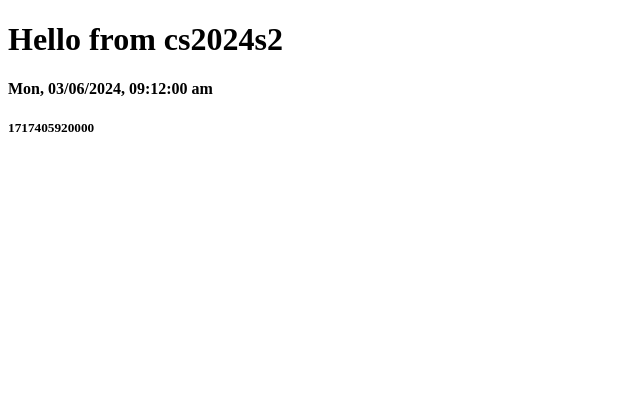
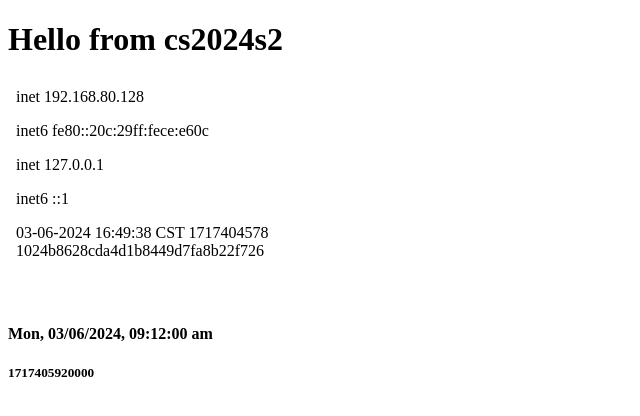
Before and after one commit to Wendyonstars/cs2024s2, a plain HTML site: page docs/index.html in a window 1280 px wide. Shown: the whole page, without its empty margins (0-640 px from the left). Drawn offline with Linux system fonts and the light colour scheme.

Commit message:
Update index.html

```diff
--- a/docs/index.html
+++ b/docs/index.html
@@ -16,7 +16,12 @@
 
     <h1>Hello from  cs2024s2</h1>
 
- <!-- ipaddresses past next line -->
+ <div id="list">
+       <iframe  width="400" height="220" src="./ipaddresses.html"
+                    frameborder="0" >
+          </iframe>
+</div>
+
 
    <h4 id="id01">AAAA</h4>
 
```
